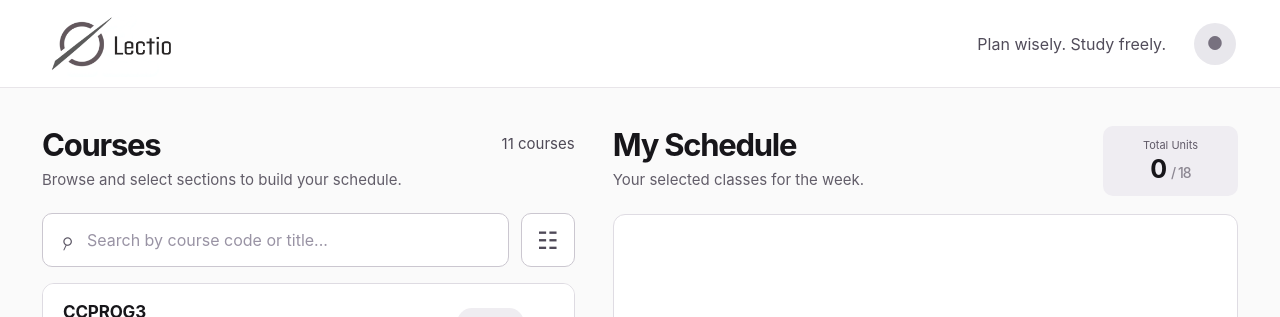
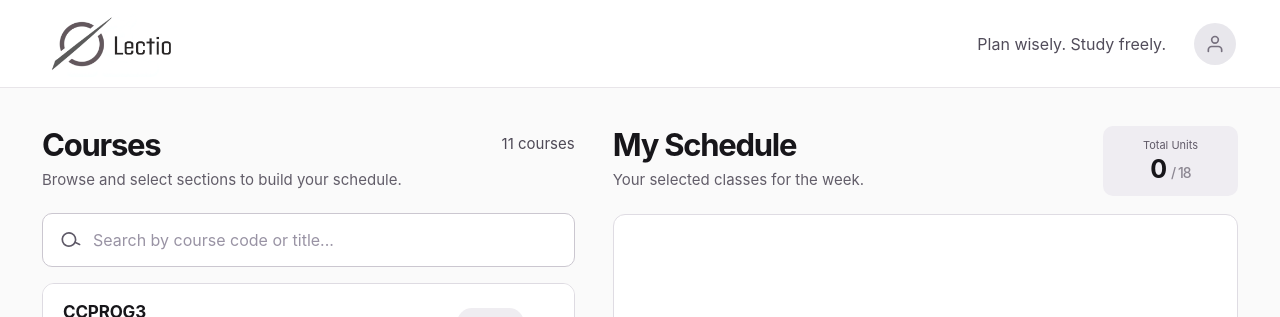
Before and after one commit to jimlorm/Lectio-class-scheduler, a React (Vite) app: page / in a window 1280 px wide. Shown: the top 317 px of the page. Built offline with nearby package versions, Linux system fonts and the light colour scheme.

Commit message:
fix: removed dead filter button and improved icons

```diff
--- a/src/App.jsx
+++ b/src/App.jsx
@@ -44,12 +44,10 @@ function App() {
       (selected) => selected.course.id === course.id
     );
 
-    // clicking the currently selected section does nothing
     if (existingForCourse?.id === section.id) {
       return;
     }
 
-    // if the course already has a section, replace it
     if (existingForCourse) {
       setSelectedSections((current) =>
         current.map((selected) =>
@@ -65,7 +63,6 @@ function App() {
       return;
     }
 
-    // max units restriction
     if (totalUnits + course.units > MAX_UNITS) {
       showNotice(
         `You cannot add ${course.code}. Your maximum is ${MAX_UNITS} units.`
@@ -110,7 +107,7 @@ function App() {
         <div className="topbar-right">
           <span className="tagline">Plan wisely. Study freely.</span>
           <div className="profile-circle" aria-label="Profile">
-            ●
+            <svg width="20" height="20" viewBox="0 0 24 24" fill="none" stroke="currentColor" strokeWidth="2" strokeLinecap="round" strokeLinejoin="round" aria-hidden="true"><path d="M20 21v-2a4 4 0 0 0-4-4H8a4 4 0 0 0-4 4v2"></path><circle cx="12" cy="7" r="4"></circle></svg>
           </div>
         </div>
       </header>
@@ -118,7 +115,9 @@ function App() {
       {notice && (
         <div className="notice" role="status">
           <span>{notice}</span>
-          <button onClick={() => setNotice("")}>×</button>
+          <button onClick={() => setNotice("")} aria-label="Close notice">
+            <svg width="18" height="18" viewBox="0 0 24 24" fill="none" stroke="currentColor" strokeWidth="2" strokeLinecap="round" strokeLinejoin="round" aria-hidden="true"><line x1="18" y1="6" x2="6" y2="18"></line><line x1="6" y1="6" x2="18" y2="18"></line></svg>
+          </button>
         </div>
       )}
 
@@ -137,7 +136,9 @@ function App() {
 
           <div className="search-row">
             <div className="search-box">
-              <span>⌕</span>
+              <span className="search-icon">
+                <svg width="20" height="20" viewBox="0 0 24 24" fill="none" stroke="currentColor" strokeWidth="2" strokeLinecap="round" strokeLinejoin="round" aria-hidden="true"><circle cx="11" cy="11" r="8"></circle><line x1="21" y1="21" x2="16.65" y2="16.65"></line></svg>
+              </span>
               <input
                 type="search"
                 placeholder="Search by course code or title..."
@@ -151,14 +152,11 @@ function App() {
                   onClick={() => setSearchQuery("")}
                   aria-label="Clear search"
                 >
-                  ×
+                  <svg width="18" height="18" viewBox="0 0 24 24" fill="none" stroke="currentColor" strokeWidth="2" strokeLinecap="round" strokeLinejoin="round" aria-hidden="true"><line x1="18" y1="6" x2="6" y2="18"></line><line x1="6" y1="6" x2="18" y2="18"></line></svg>
                 </button>
               )}
             </div>
-
-            <button className="filter-button" aria-label="Filters">
-              ☷
-            </button>
+            {/* Filter button was completely removed from here */}
           </div>
 
           <CourseList
```
